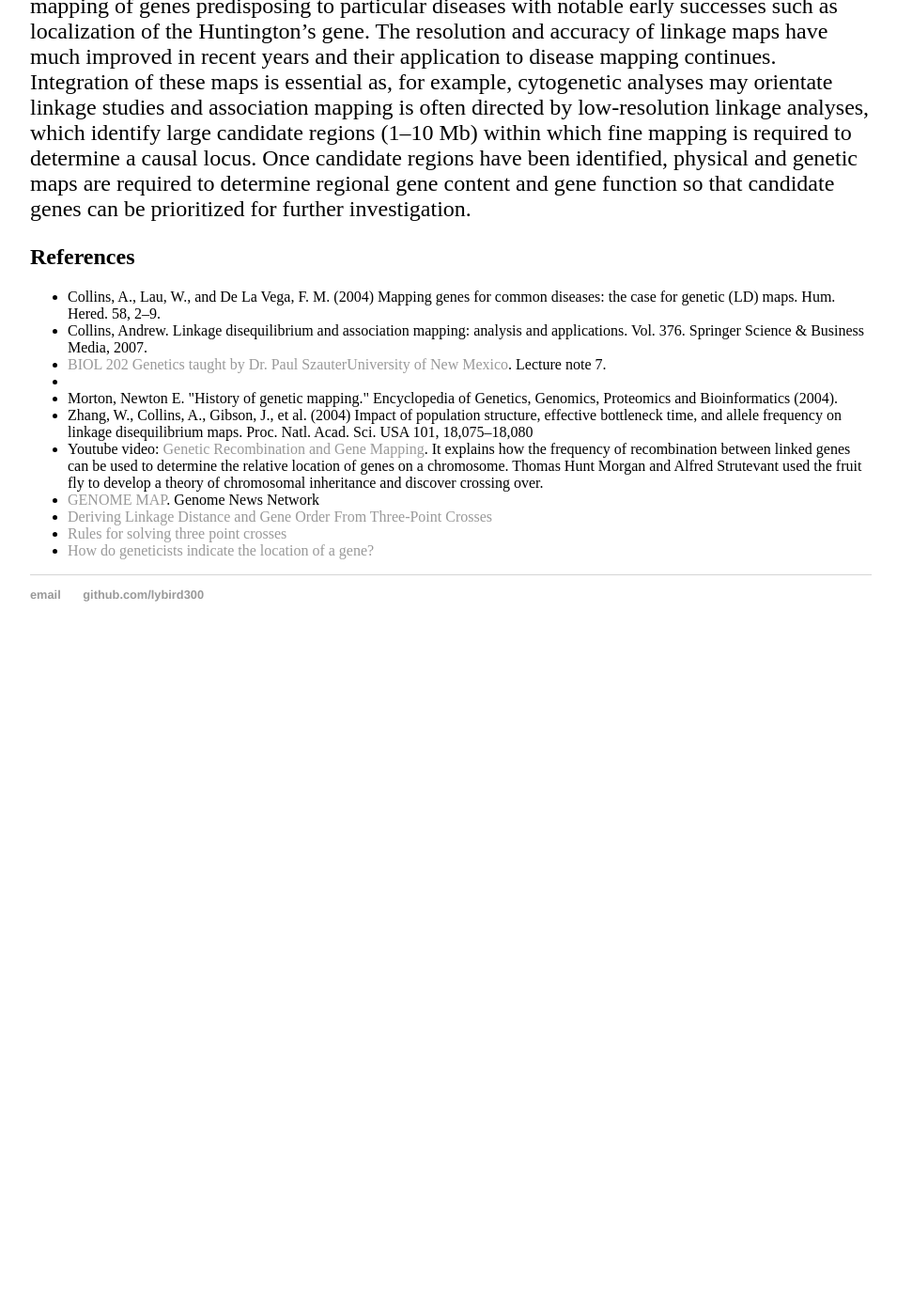
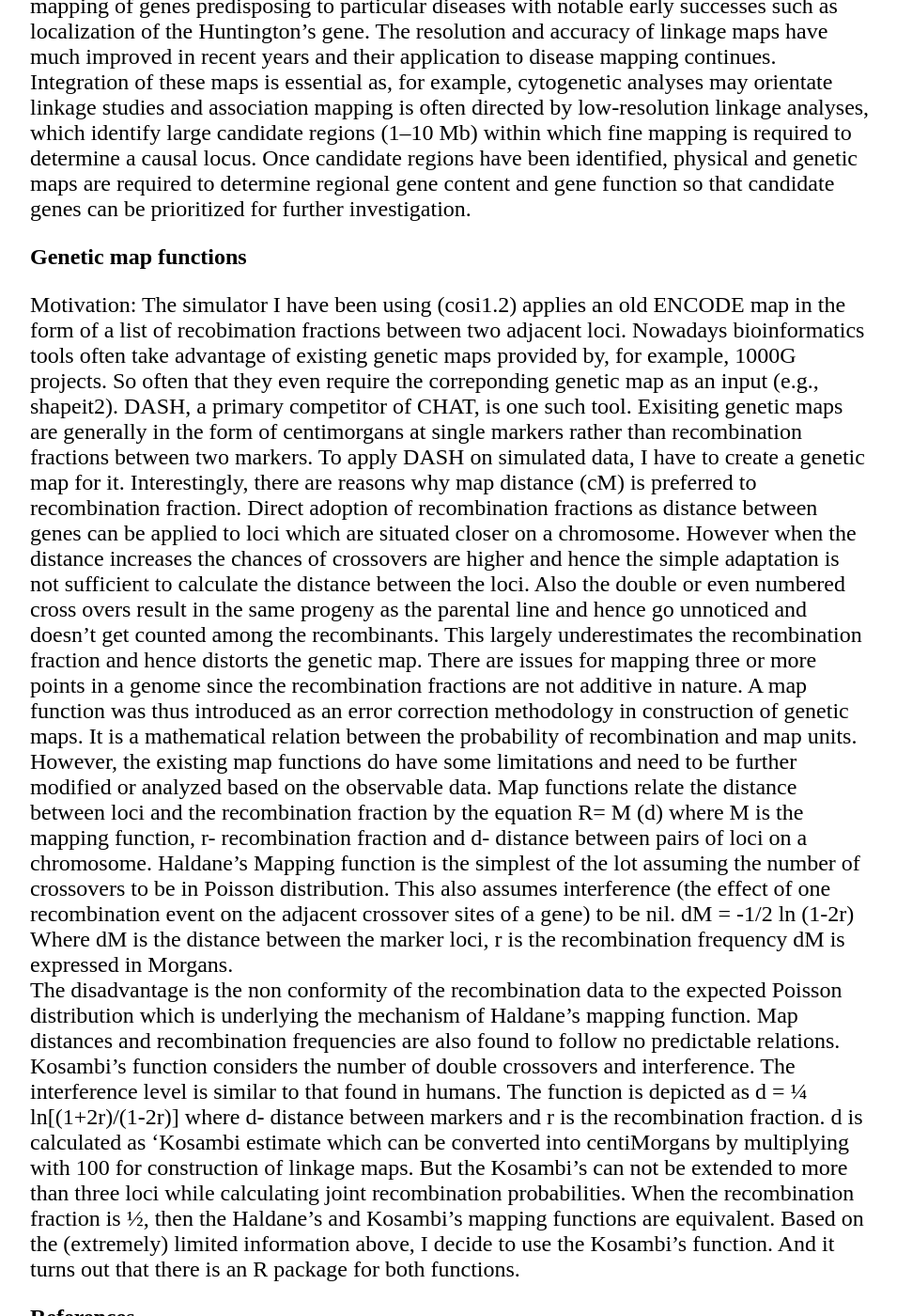
Before and after one commit to lybird300/lybird300.github.io, a Jekyll site: the page built from _posts/2015-04-21-gene-maps.md, in a window 1280 px wide and 1400 px high, scrolled down 11347 px. Shown: the whole window at 94% size, without its empty margins (160-1115 px from the left). Built offline with Jekyll 4.4.1, drawn with Linux system fonts in a browser that asks for light colours; before the commit the page ends 12047 px from its top, so only the background shows below that; some of the changed text lies outside the part shown.

Commit message:
Update 2015-04-21-gene-maps.md

```diff
--- a/_posts/2015-04-21-gene-maps.md
+++ b/_posts/2015-04-21-gene-maps.md
@@ -86,15 +86,23 @@ summation over preceding intervals (9). The LDU locations, when plotted against
 kb, typically show a pattern of steps where LD is breaking down and plateaus
 or blocks of high LD.
 
-
-
 chromosome bands provide mutually exclusive and jointly exhaustive projections of genetic or cytogenetic candidate regions on the physical map as the first step in identification of genes that affect a phenotype of interest but are of unknown sequence and function. Their position must be refined on the genetic map before functional and physical studies become feasible.
 
 Location databases that integrate aforementioned four types of genetic map (i.e., cytogenetic, physical, linkage, and LD maps) are extremely useful tools for gene mapping and for investigating the biological relationships between sequence and patterns of recombination and LD. Different maps have different properties, resolution, and applications. Although cytogenetic locations are coarse, this information is useful for regional assignment of chromosomal rearrangements. Linkage maps have proven invaluable for low-resolution mapping of genes predisposing to particular diseases with notable early successes such as localization of the Huntington’s gene. The resolution and accuracy of linkage maps have much improved in recent years and their application to disease mapping continues. Integration of these maps is essential as, for example, cytogenetic analyses may orientate linkage studies and association mapping is often directed by low-resolution linkage analyses, which identify large candidate regions (1–10 Mb) within which fine mapping is required to determine a causal locus. Once candidate regions have been identified, physical and genetic maps are required to determine regional gene content and gene function so that candidate genes can be prioritized for further investigation.
 
-
-
-
+<h2>Genetic map functions</h2>
+Motivation: The simulator I have been using (cosi1.2) applies an old ENCODE map in the form of a list of recobimation fractions between two adjacent loci. Nowadays bioinformatics tools often take advantage of existing genetic maps provided by, for example, 1000G projects. So often that they even require the correponding genetic map as an input (e.g., shapeit2). DASH, a primary competitor of CHAT, is one such tool. Exisiting genetic maps are generally in the form of centimorgans at single markers rather than recombination fractions between two markers. To apply DASH on simulated data, I have to create a genetic map for it.
+Interestingly, there are reasons why map distance (cM) is preferred to recombination fraction. Direct adoption of recombination fractions as distance between genes can be applied to loci which are situated closer on a chromosome. However when the distance increases the chances of crossovers are higher and hence the simple adaptation is not sufficient to calculate the distance between the loci. Also the double or even numbered cross overs result in the same progeny as the parental line and hence go unnoticed and doesn't get counted among the recombinants. This largely underestimates the recombination fraction and hence distorts the genetic map. There are issues for mapping three or more points in a genome since the recombination fractions are not additive in nature.
+A map function was thus introduced as an error correction methodology in construction of genetic maps. It is a mathematical relation between the probability of recombination and map units. However, the existing map functions do have some limitations and need to be further modified or analyzed based on the observable data. Map functions relate the distance between loci and the recombination fraction by the equation R= M (d) where M is the mapping function, r- recombination fraction and d- distance between pairs of loci on a chromosome.
+Haldane's Mapping function is the simplest of the lot assuming the number of crossovers to be in Poisson distribution. This also assumes interference (the effect of one recombination event on the adjacent crossover sites of a gene) to be nil.
+dM = -1/2 ln (1-2r)
+Where dM is the distance between the marker loci, r is the recombination frequency dM is expressed in Morgans.
+The disadvantage is the non conformity of the recombination data to the expected Poisson distribution which is underlying the mechanism of Haldane's mapping function. Map distances and recombination frequencies are also found to follow no predictable relations.
+Kosambi's function considers the number of double crossovers and interference. The interference level is similar to that found in humans. The function is depicted as
+d = ¼ ln[(1+2r)/(1-2r)]
+where d- distance between markers and r is the recombination fraction. d is calculated as 'Kosambi estimate which can be converted into centiMorgans by multiplying with 100 for construction of linkage maps.
+But the Kosambi's can not be extended to more than three loci while calculating joint recombination probabilities. When the recombination fraction is ½, then the Haldane's and Kosambi's mapping functions are equivalent.
+Based on the (extremely) limited information above, I decide to use the Kosambi's function. And it turns out that there is an R package for both functions.
 <h2>References</h2>
 <ul>
 <li>Collins, A., Lau, W., and De La Vega, F. M. (2004) Mapping genes for common diseases: the case for genetic (LD) maps. Hum. Hered. 58, 2–9.</li>
@@ -108,4 +116,5 @@ Location databases that integrate aforementioned four types of genetic map (i.e.
 <li><a href="http://www.ndsu.edu/pubweb/~mcclean/plsc431/linkage/linkage3.htm">Deriving Linkage Distance and Gene Order From Three-Point Crosses</a></li>
 <li><a href="http://www.bios.niu.edu/johns/genetics/3ptrules.htm">Rules for solving three point crosses</a></li>
 <li><a href="http://ghr.nlm.nih.gov/handbook/howgeneswork/genelocation">How do geneticists indicate the location of a gene?</a></li>
+<li><a href="http://www.wiley.com/legacy/wileychi/eob/pdfs/eob2_genetic.pdf">Genetic map functions (it seems like a book excerpt)</a></li>
 </ul>
```
